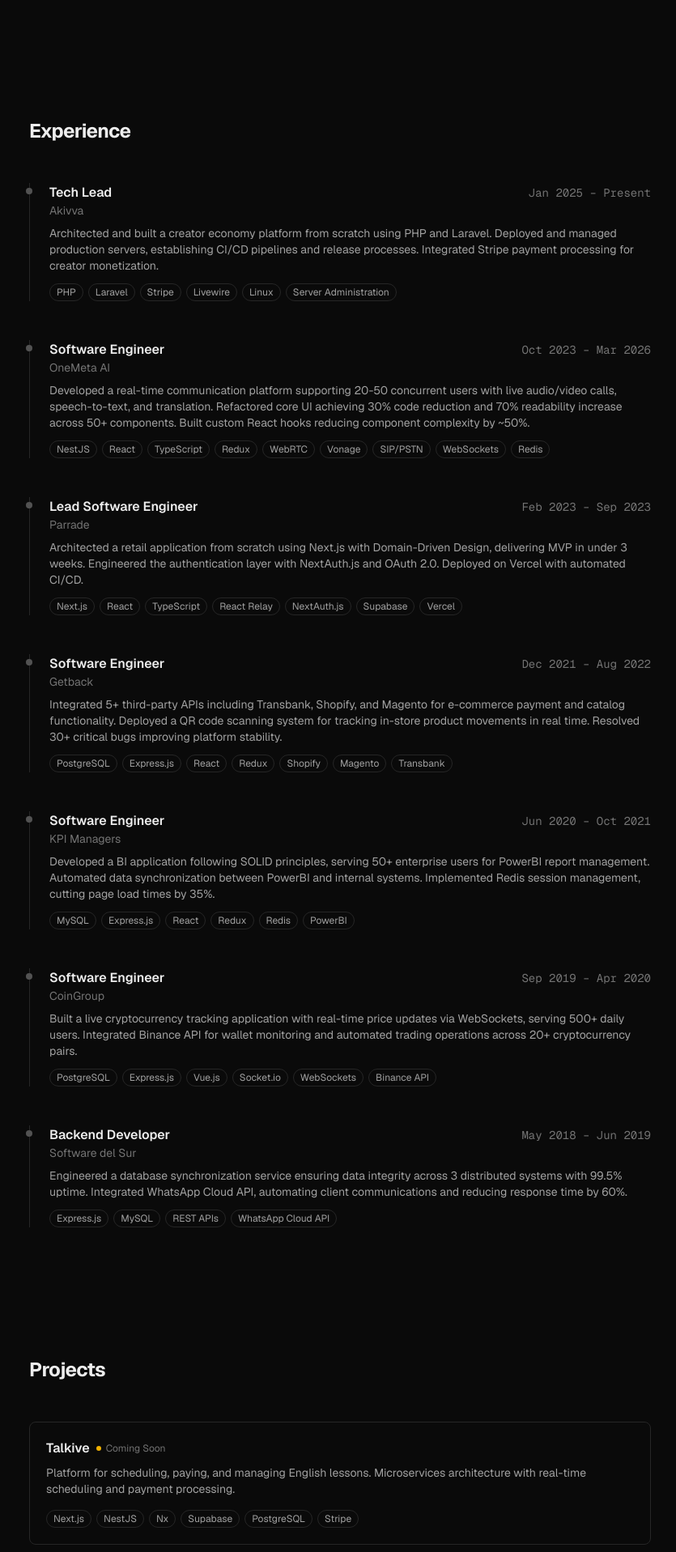
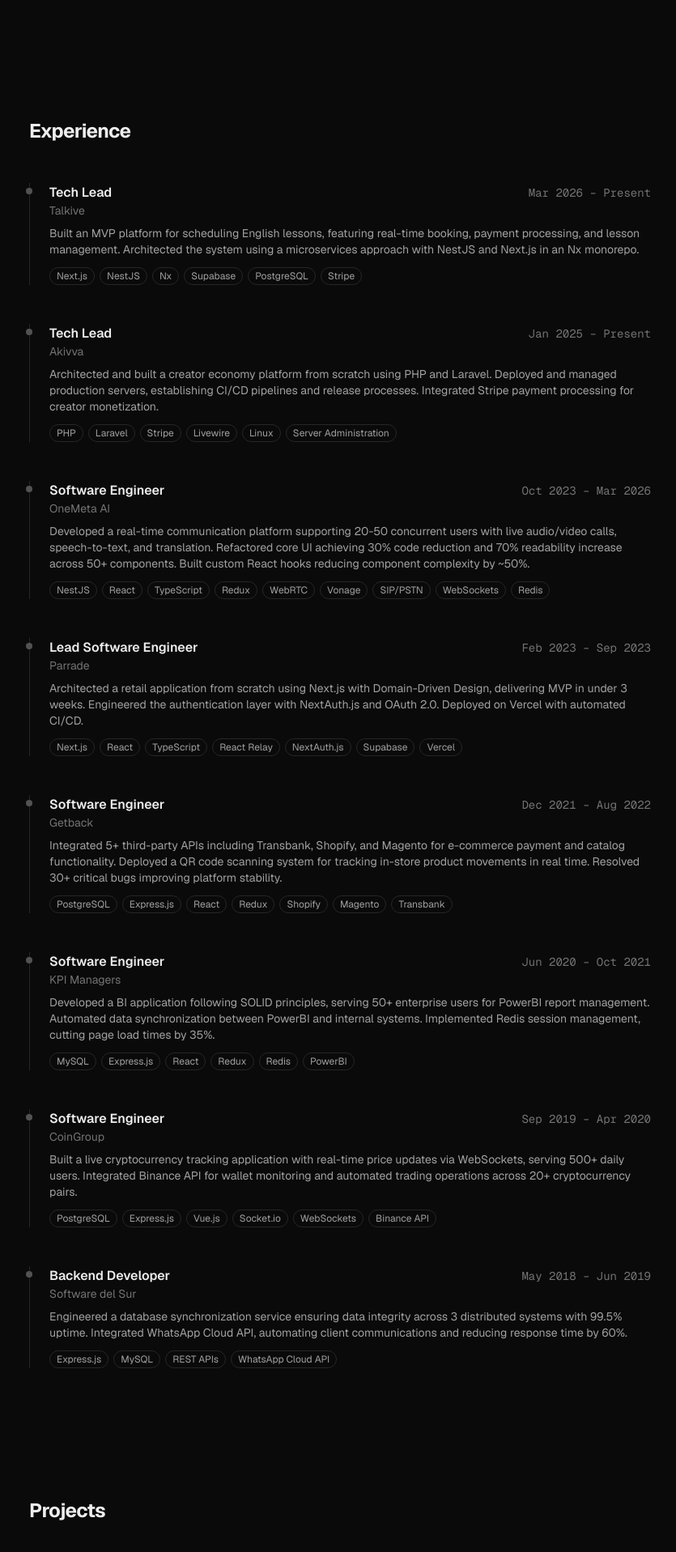
Before and after one commit to tguzmani/tom-portfolio, a Next.js app: page / in a window 1280 px wide. Shown: the part 880-2797 px from the top of the page at 81% size, without its empty margins (220-1055 px from the left). Built offline with nearby package versions, Linux system fonts and the light colour scheme.

Commit message:
feat: adds talkive to portfolio

```diff
--- a/data/experience.ts
+++ b/data/experience.ts
@@ -1,6 +1,14 @@
 import { Experience } from "./types";
 
 export const experience: Experience[] = [
+  {
+    company: "Talkive",
+    role: "Tech Lead",
+    period: "Mar 2026 – Present",
+    description:
+      "Built an MVP platform for scheduling English lessons, featuring real-time booking, payment processing, and lesson management. Architected the system using a microservices approach with NestJS and Next.js in an Nx monorepo.",
+    tech: ["Next.js", "NestJS", "Nx", "Supabase", "PostgreSQL", "Stripe"],
+  },
   {
     company: "Akivva",
     role: "Tech Lead",
--- a/data/projects.ts
+++ b/data/projects.ts
@@ -6,8 +6,9 @@
     description:
       'Platform for scheduling, paying, and managing English lessons. Microservices architecture with real-time scheduling and payment processing.',
     tech: ['Next.js', 'NestJS', 'Nx', 'Supabase', 'PostgreSQL', 'Stripe'],
+    url: 'https://talkive.co',
     featured: true,
-    status: 'coming-soon',
+    status: 'live',
   },
   {
     name: 'Akivva',
@@ -21,14 +22,6 @@
     url: 'https://akivva.com/',
   },
   {
-    name: 'Billar',
-    description:
-      'Invoicing SaaS for SMBs. Automated billing, payment tracking, and event-driven PDF generation.',
-    tech: ['Flask', 'Firebase', 'Celery', 'Redis', 'Docker'],
-    featured: true,
-    status: 'coming-soon',
-  },
-  {
     name: 'Jobbr',
     description:
       'Job application tracker with OAuth authentication and real-time updates.',
@@ -37,8 +30,16 @@
     icon: '/img/portfolio/jobbr-icon.png',
     url: 'https://jobbr-81620.web.app',
     github: 'https://github.com/tguzmani/jobbr',
+    featured: true,
+    status: 'live',
+  },
+  {
+    name: 'Billar',
+    description:
+      'Invoicing SaaS for SMBs. Automated billing, payment tracking, and event-driven PDF generation.',
+    tech: ['Flask', 'Firebase', 'Celery', 'Redis', 'Docker'],
     featured: false,
-    status: 'live',
+    status: 'coming-soon',
   },
   {
     name: 'Tom-Finances-Bot',
```
Also changed, not shown: 1 other file (tests, documents, lock files or other folders).
